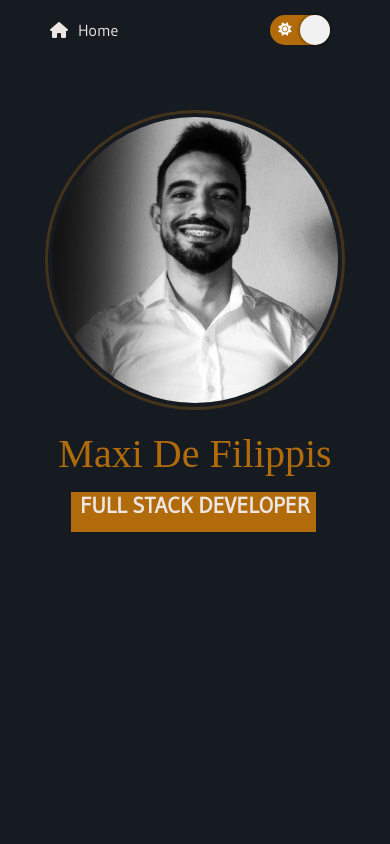
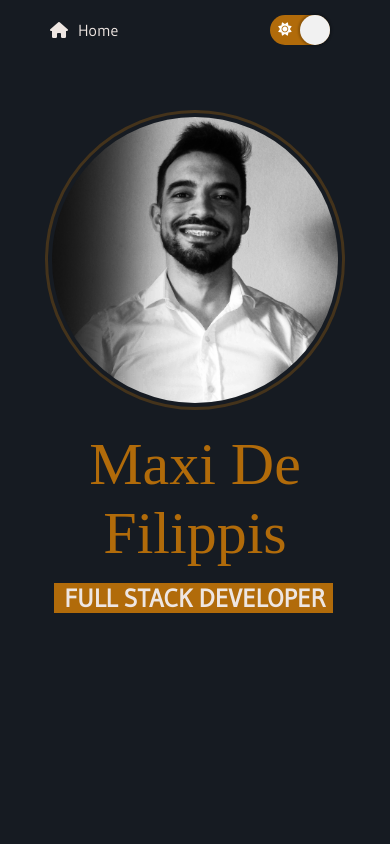
Before and after one commit to maxidefilippis/portfolio, a React (Create React App) app: page / in a window 390 px wide. Shown: the top 844 px of the page. Built offline with nearby package versions, Linux system fonts and the light colour scheme; some icons are missing; a web font is replaced by a local one.

Commit message:
[FIX] Responsive design

```diff
--- a/src/components/Body/home/home.module.scss
+++ b/src/components/Body/home/home.module.scss
@@ -88,6 +88,9 @@
   }
   .profesion {
     margin-top: 5px;
+    &::before{
+      height: 30px;
+    }
   }
 }
 
--- a/src/index.scss
+++ b/src/index.scss
@@ -61,14 +61,14 @@ h4 {
 
 @media only screen and (max-width: 600px) {
   h1 {
-    font-size: 40px;
+    font-size: 60px;
     letter-spacing: 0px;
     font-weight: 100;
     margin-bottom: 10px;
   }
 
   h2 {
-    font-size: 22px;
+    font-size: 25px;
     letter-spacing: 0px;
   }
 }
```
